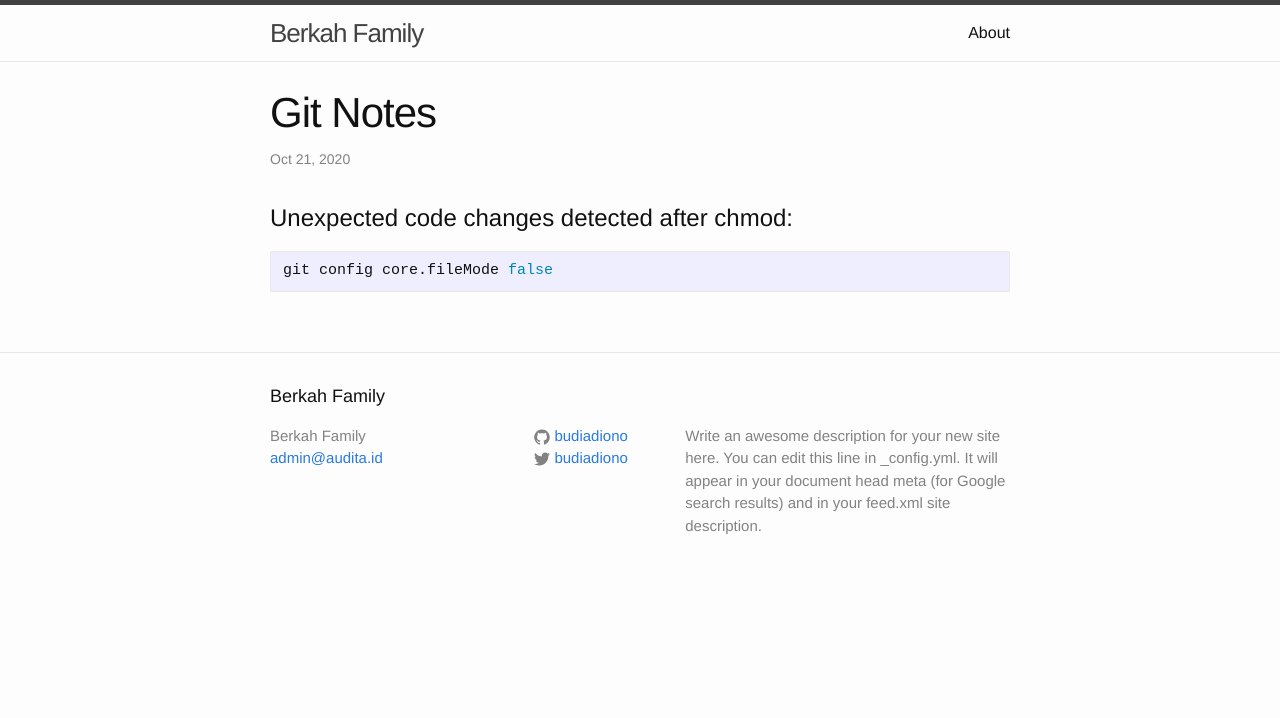
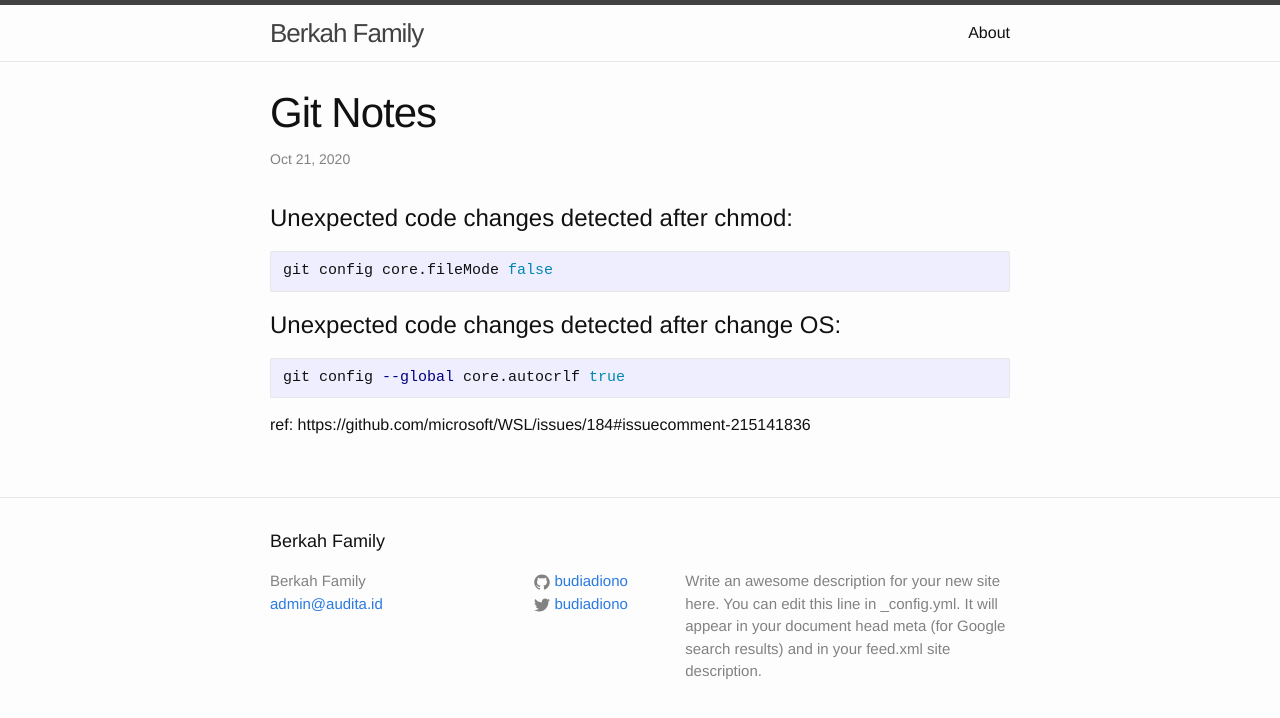
Before and after one commit to berkahfamily/berkahfamily.github.io, a Jekyll site: the page built from _posts/2020-10-21-git-notes.markdown, in a window 1280 px wide. Shown: the top 718 px of the page. Built offline with Jekyll 4.4.1, drawn with Linux system fonts in a browser that asks for light colours.

Commit message:
added git notes

````diff
--- a/_posts/2020-10-21-git-notes.markdown
+++ b/_posts/2020-10-21-git-notes.markdown
@@ -10,3 +10,11 @@ categories: notes
 ```bash
 git config core.fileMode false
 ```
+
+# Unexpected code changes detected after change OS:
+
+```bash
+git config --global core.autocrlf true
+```
+
+ref: https://github.com/microsoft/WSL/issues/184#issuecomment-215141836
````
